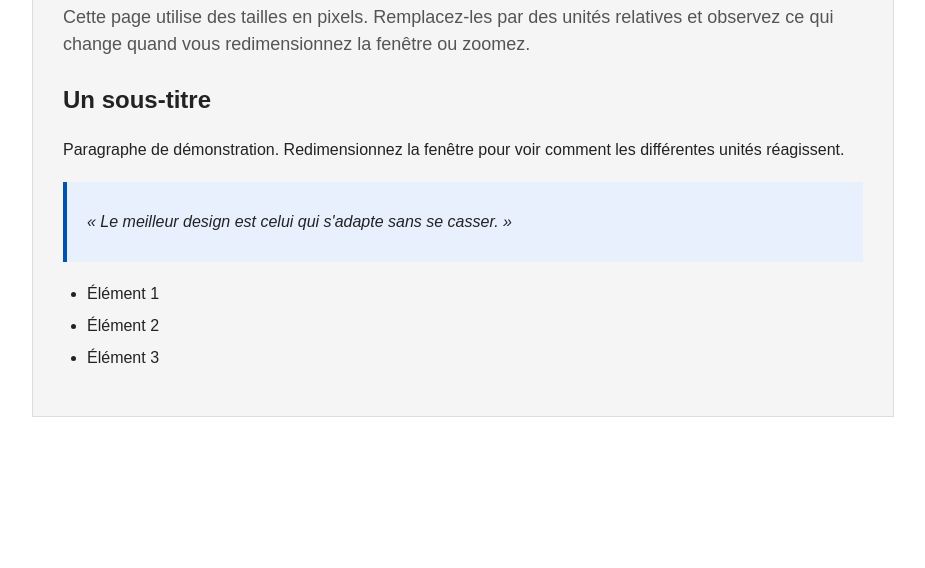
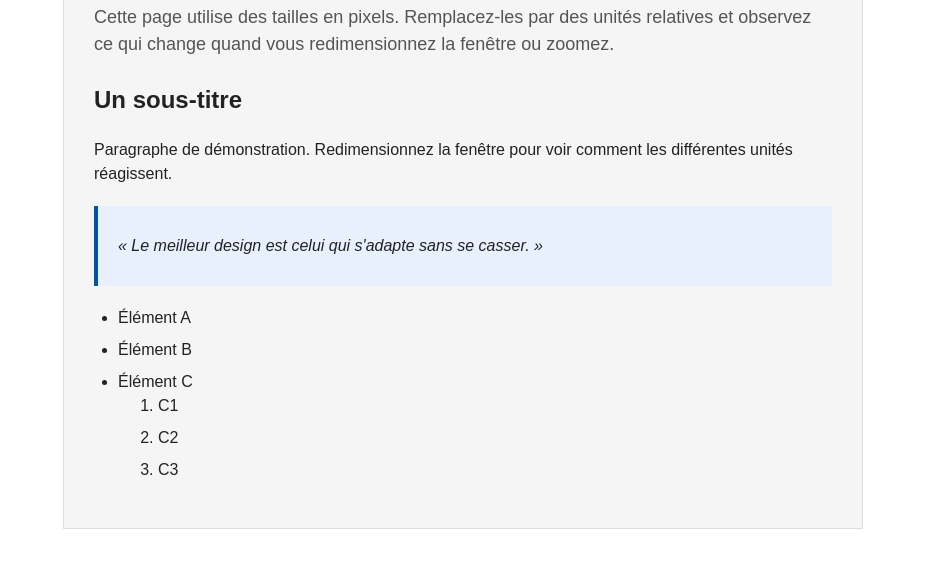
Before and after one commit to Coda-Dijon/css-chasse-aux-unites, a plain HTML site: page index.html in a window 1280 px wide. Shown: the part 156-724 px from the top of the page, without its empty margins (177-1102 px from the left). Drawn offline with Linux system fonts and the light colour scheme.

Commit message:
feat: plus d'instructions

```diff
--- a/index.html
+++ b/index.html
@@ -20,9 +20,15 @@
         </blockquote>
 
         <ul>
-            <li>Élément 1</li>
-            <li>Élément 2</li>
-            <li>Élément 3</li>
+            <li>Élément A</li>
+            <li>Élément B</li>
+            <li>Élément C
+            <ol>
+                <li>C1</li>
+                <li>C2</li>
+                <li>C3</li>
+            </ol>
+            </li>
         </ul>
     </div>
 
--- a/style.css
+++ b/style.css
@@ -4,6 +4,8 @@
 
 body {
     font-size: 16px;
+    /*font-size: 1rem;*/
+    /*font-size: 1.5rem;*/
     font-family: sans-serif;
     line-height: 1.5;
     color: #222;
@@ -13,6 +15,10 @@ body {
 /* Consigne 3 : marge du conteneur */
 .conteneur {
     width: 800px;
+    /*width: 100%;*/
+    /*width: 90vw;*/
+    /*width: min(90%, 60rem);*/
+    box-sizing: border-box;
     margin: 40px auto;
     padding: 30px;
     background: #f5f5f5;
@@ -53,4 +59,5 @@ ul {
 
 li {
     margin-bottom: 8px;
+    font-size: 1.5 rem;
 }
```
Also changed, not shown: indice.jpg (added), 1 other file.
